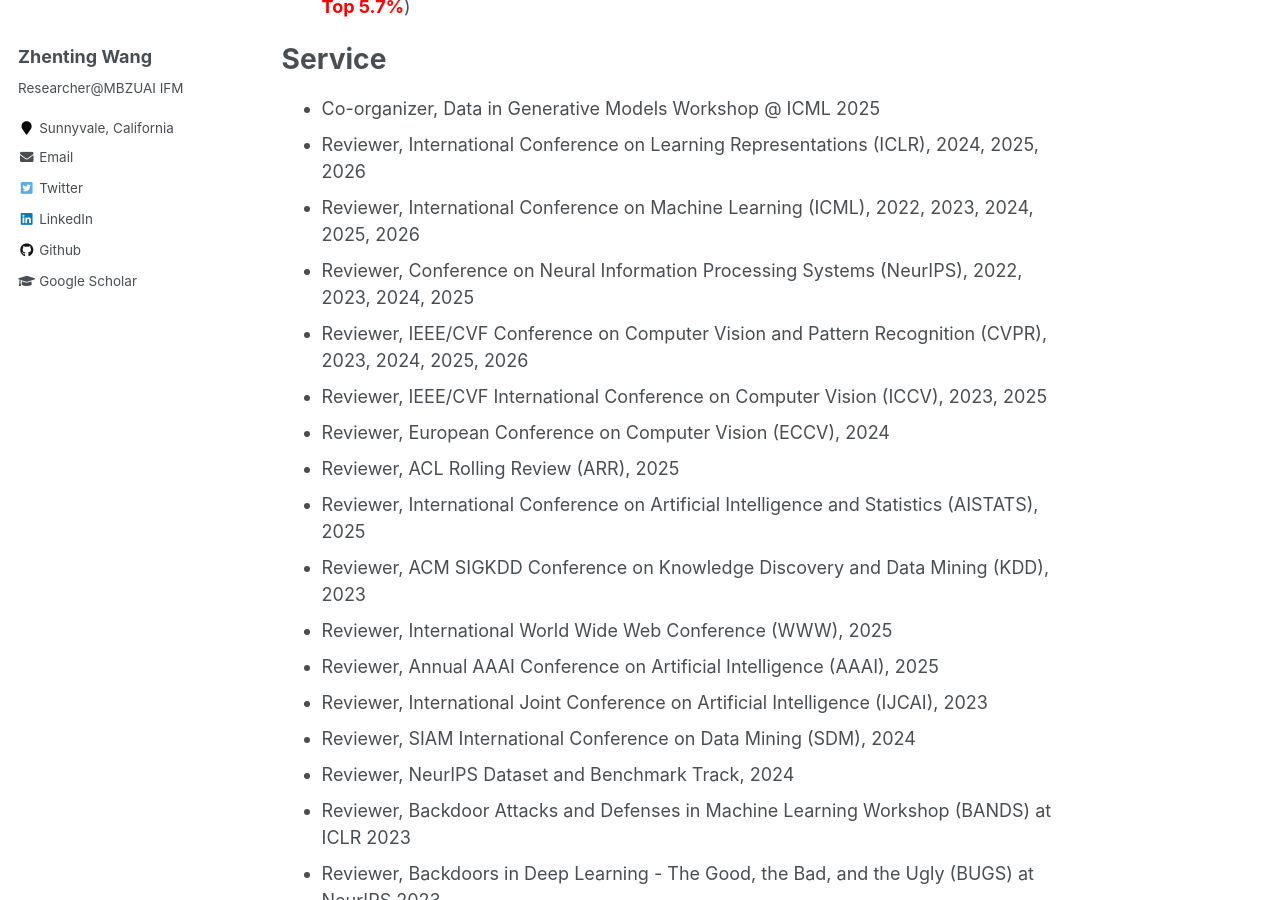
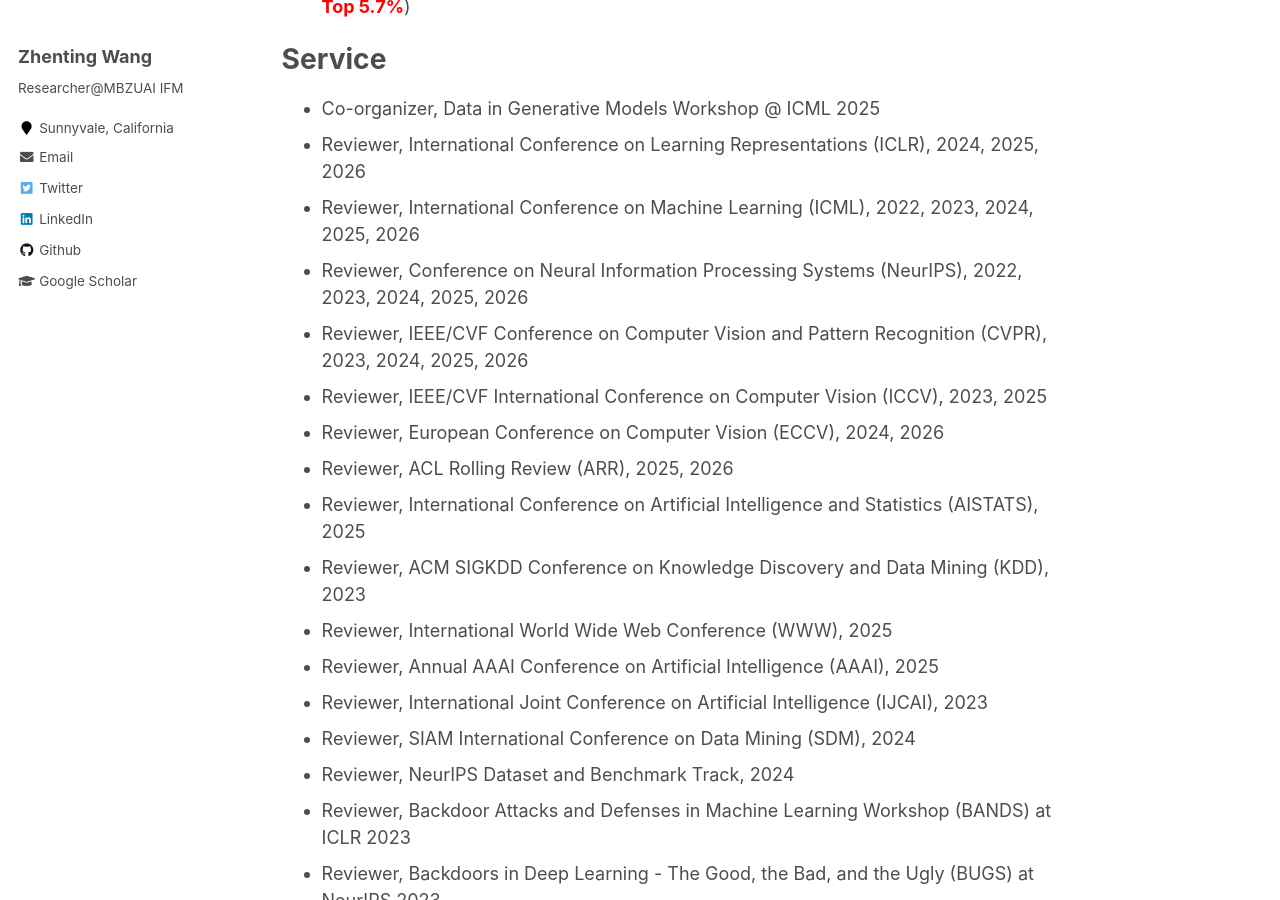
Before and after one commit to ZhentingWang/zhentingwang.github.io, a Jekyll site: the page built from _pages/about.md, in a window 1280 px wide and 900 px high, scrolled down 3343 px. Built offline with Jekyll 4.4.1, drawn with Linux system fonts in a browser that asks for light colours.

Commit message:
Update about.md

```diff
--- a/_pages/about.md
+++ b/_pages/about.md
@@ -321,11 +321,11 @@ Service
 * Co-organizer, Data in Generative Models Workshop @ ICML 2025
 * Reviewer, International Conference on Learning Representations (ICLR), 2024, 2025, 2026
 * Reviewer, International Conference on Machine Learning (ICML), 2022, 2023, 2024, 2025, 2026
-* Reviewer, Conference on Neural Information Processing Systems (NeurIPS), 2022, 2023, 2024, 2025
+* Reviewer, Conference on Neural Information Processing Systems (NeurIPS), 2022, 2023, 2024, 2025, 2026
 * Reviewer, IEEE/CVF Conference on Computer Vision and Pattern Recognition (CVPR), 2023, 2024, 2025, 2026
 * Reviewer, IEEE/CVF International Conference on Computer Vision (ICCV), 2023, 2025
-* Reviewer, European Conference on Computer Vision (ECCV), 2024
-* Reviewer, ACL Rolling Review (ARR), 2025
+* Reviewer, European Conference on Computer Vision (ECCV), 2024, 2026
+* Reviewer, ACL Rolling Review (ARR), 2025, 2026
 * Reviewer, International Conference on Artificial Intelligence and Statistics (AISTATS), 2025
 * Reviewer, ACM SIGKDD Conference on Knowledge Discovery and Data Mining (KDD), 2023
 * Reviewer, International World Wide Web Conference (WWW), 2025
```
